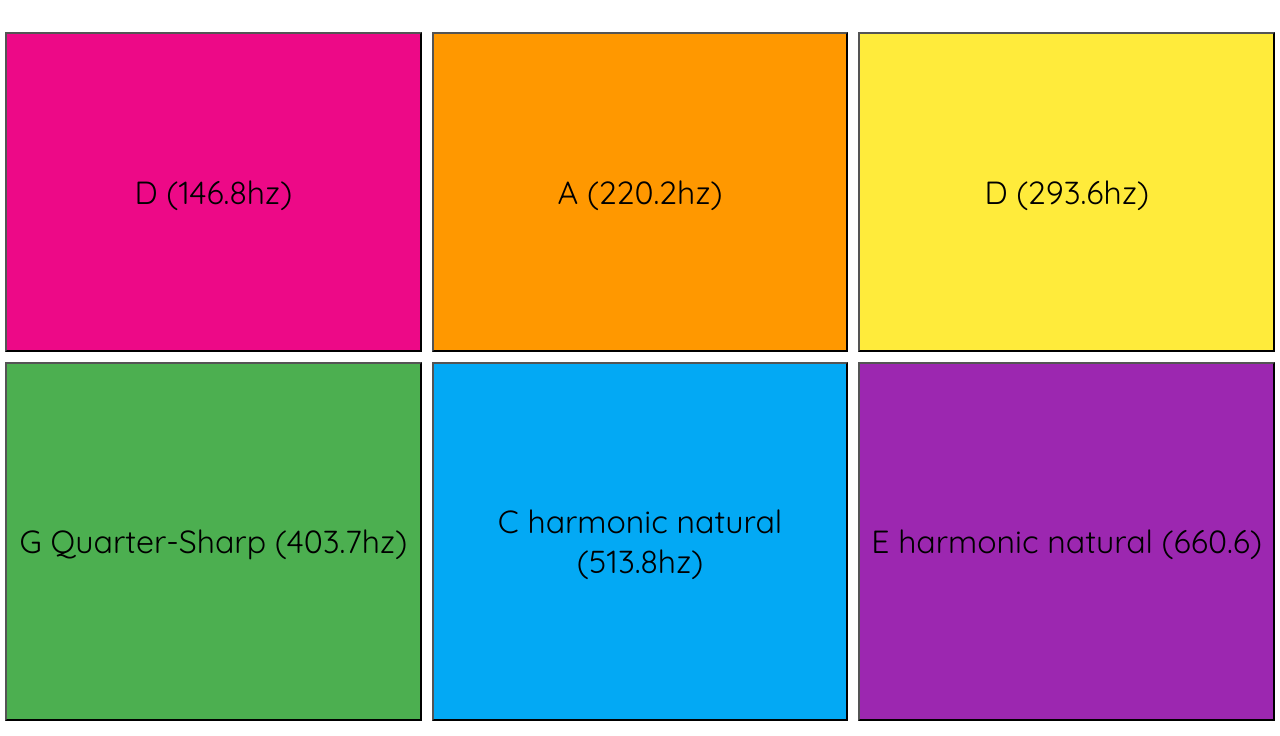
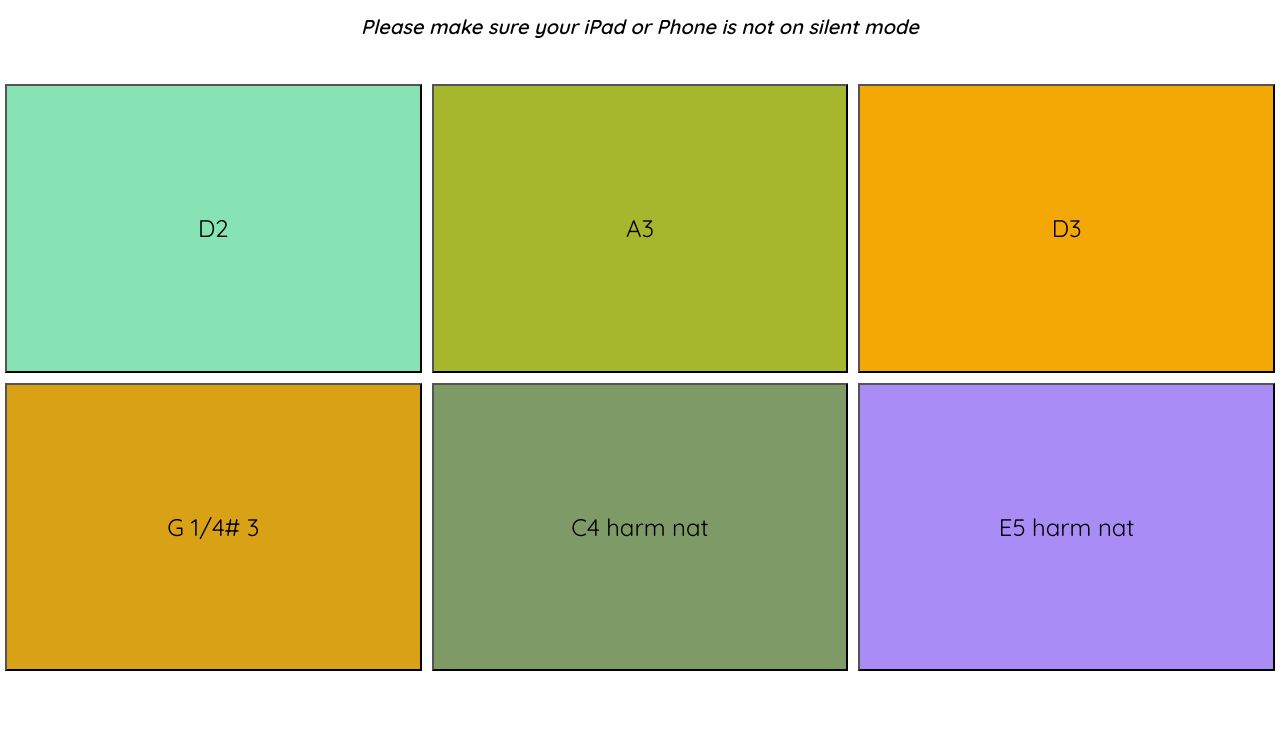
Before and after one commit to frederickfred/Guitar-Tuner, a plain HTML site: page index.html in a window 1280 px wide. Shown: the part 64-800 px from the top of the page. Drawn offline with nearby package versions, Linux system fonts and the light colour scheme.

Commit message:
Working app

```diff
--- a/index.html
+++ b/index.html
@@ -7,7 +7,7 @@
 
 body {
   margin: 0;
-  height: 100vh;
+  height: 95vh;
   display: flex;
   flex-direction: column;
   justify-content: center;
@@ -19,6 +19,13 @@ body {
 .title {
   font-size: 32px;
   font-weight: 600;
+  margin-bottom: 0px;
+}
+
+.subtitle {
+  font-size: 20px;
+  font-style: italic;
+  font-weight: 600;
   margin-bottom: 20px;
 }
 
@@ -26,7 +33,7 @@ body {
   position: relative;
   width: 100%;
   height: calc(100% - 20px);
-  margin: 10px 0;
+  margin: 20px;
   display: flex;
   flex-wrap: wrap;
   justify-content: space-between;
@@ -36,36 +43,38 @@ body {
   width: calc(50% - 10px);
   margin: 5px;
   font-family: 'Quicksand', sans-serif;
-  font-size: 32px;
+  font-size: 3vmin;
+  color: black;
   transition: background-color 0.3s ease;
 }
 
 .button-container button.stop {
-  background-color: red !important;
+  background-color: black !important;
+  color: white !important;
 }
 
 .button-container button.button1 {
-  background-color: #ed0987;
+  background-color: #87e3b4;
 }
 
 .button-container button.button2 {
-  background-color: #FF9800;
+  background-color: #a6b62d;
 }
 
 .button-container button.button3 {
-  background-color: #FFEB3B;
+  background-color: #f3a805;
 }
 
 .button-container button.button4 {
-  background-color: #4CAF50;
+  background-color: #d8a116;
 }
 
 .button-container button.button5 {
-  background-color: #03A9F4;
+  background-color: #7e9a66;
 }
 
 .button-container button.button6 {
-  background-color: #9C27B0;
+  background-color: #aa8cf6;
 }
 
 @media (orientation: portrait) {
@@ -84,13 +93,14 @@ body {
 </head>
 <body>
   <h1 class="title">Unnamed Guitar Piece Tuner</h1>
+  <h2 class="subtitle">Please make sure your iPad or Phone is not on silent mode</h2>
   <div class="button-container">
-    <button id="button1" class="button1">D (146.8hz)</button>
-    <button id="button2" class="button2">A (220.2hz)</button>
-    <button id="button3" class="button3">D (293.6hz)</button>
-    <button id="button4" class="button4">G Quarter-Sharp (403.7hz)</button>
-    <button id="button5" class="button5">C harmonic natural (513.8hz)</button>
-    <button id="button6" class="button6">E harmonic natural (660.6)</button>
+    <button id="button1" class="button1">D2</button>
+    <button id="button2" class="button2">A3</button>
+    <button id="button3" class="button3">D3</button>
+    <button id="button4" class="button4">G 1/4# 3</button>
+    <button id="button5" class="button5">C4 harm nat</button>
+    <button id="button6" class="button6">E5 harm nat</button>
   </div>
 
   <script>
```
